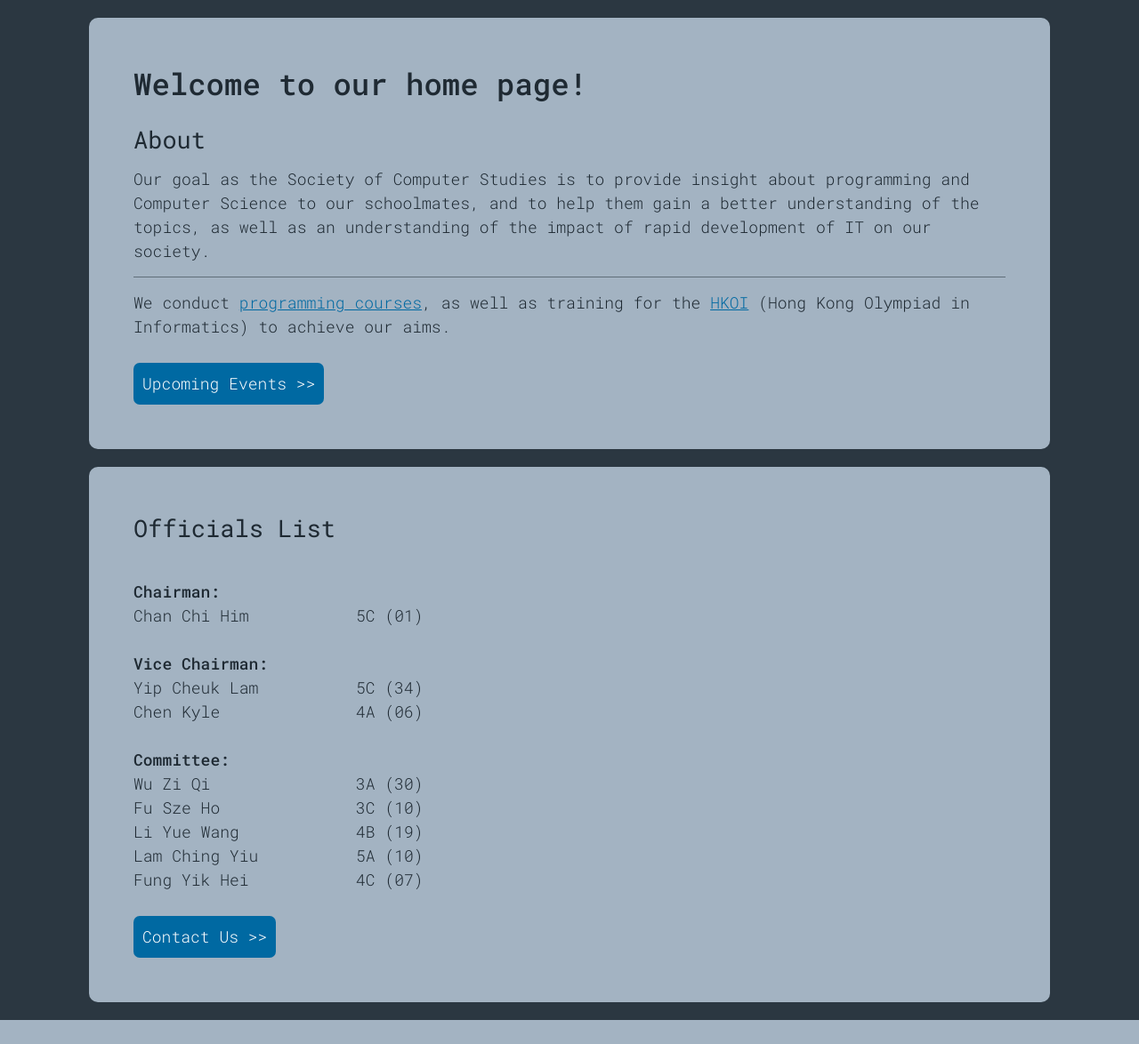
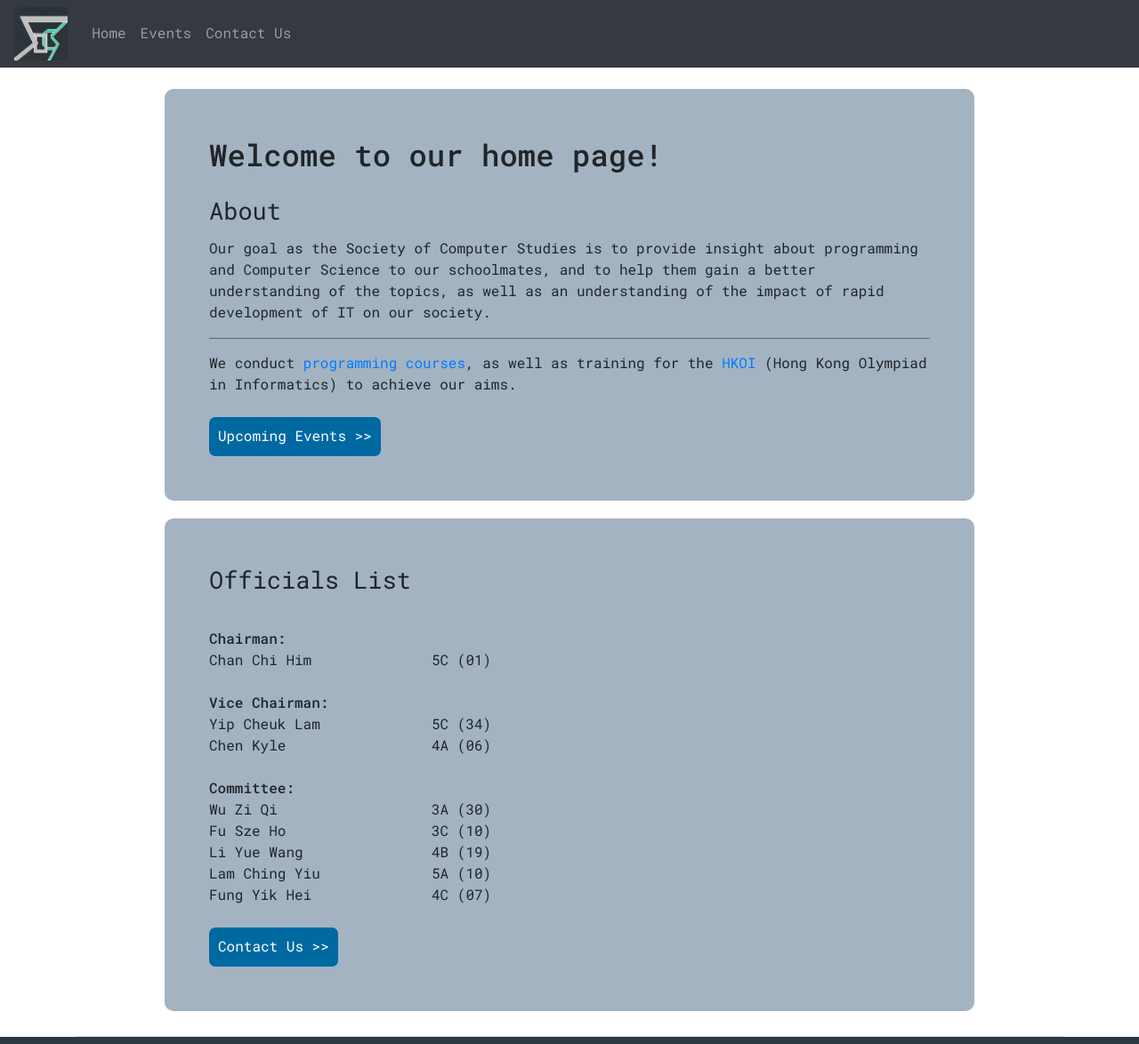
Before and after one commit to qccomputerso/socs_web, a Django app: page / in a window 1280 px wide. Shown: the whole page at 89% size. Before the commit the page ends 1147 px from the top, so only its background shows below. Run offline with Django 3.2, Linux system fonts and the light colour scheme; some libraries are stand-ins or nearby versions.

Commit message:
add nav-bar bt with bug

```diff
--- a/smw_web/settings.py
+++ b/smw_web/settings.py
@@ -32,6 +32,7 @@ ALLOWED_HOSTS = []
 
 INSTALLED_APPS = [
     'smw_webs',
+    'bootstrap4',
 
     'django.contrib.admin',
     'django.contrib.auth',
--- /dev/null
+++ b/smw_webs/templates/smw_webs/base.html
@@ -0,0 +1,51 @@
+<!DOCTYPE html>
+<html lang="en">
+
+{% load static %}
+{% load bootstrap4 %}
+
+<head>
+    <meta charset="UTF-8">
+    <meta name="viewport" content="width=device-width, initial-scale=1.0">
+    <link rel="stylesheet" href="{% static 'css/style.css' %}">
+    <link rel="shortcut icon" type="image/png" href="{% static 'images/socs-logo.png' %}"/>
+    <title>QC SoCS</title>
+
+    {% bootstrap_css %}
+    {% bootstrap_javascript jquery='full' %}
+
+</head>
+
+<body>
+    <nav class="navbar navbar-expand-md navbar-dark bg-dark mb-4">
+        <a href="{% url 'smw_webs:index' %}"><img src="{% static 'images/socs-logo.png' %}" width="60" height="60"/></a>
+        <button class="navbar-toggler" type="button" data-toggle="collapse" data-target="#navbarCollapse" aria-controls="navbarCollapse" aria-expanded="false" aria-label="Toggle navigation"><span class="navbar-toggler-icon"></span></button>
+        <div class="collapse navbar-collapse" id="navbarCollapse">
+            <ul class="navbar-nav mr-auto">
+                <li class="nav-item">
+                    <a class="nav-link" href="{% url 'smw_webs:index' %}">&nbsp;&nbsp;Home</a>
+                </li>
+                <li class="nav-item">
+                    <a class="nav-link" href="{% url 'smw_webs:events' %}">Events</a>                    </li>
+                <li class="nav-item">
+                    <a class="nav-link" href="{% url 'smw_webs:contact' %}">Contact Us</a>
+                </li>
+            </ul>
+        </div>
+    </nav>
+
+    <main role="main" class="container">
+        <div class="pb-2 mb-2 border-bottom">
+            {% block page_header %}{% endblock page_header %}
+        </div>
+
+
+        <div>
+            {% block content %}{% endblock content %}
+        </div>
+
+    </main>
+
+</body>
+
+</html>
--- a/smw_webs/templates/smw_webs/index.html
+++ b/smw_webs/templates/smw_webs/index.html
@@ -1,16 +1,9 @@
-<!DOCTYPE html>
-<html lang="en">
-
+{% extends "smw_webs/base.html" %}
 {% load static %}
-
-<head>
-	<meta charset="UTF-8">
-	<meta name="viewport" content="width=device-width, initial-scale=1.0">
-	<link rel="stylesheet" href="{% static 'css/style.css' %}">
-	<link rel="shortcut icon" type="image/png" href="{% static 'images/socs-logo.png' %}"/>
-	<title>QC SoCS</title>
-</head>
-<body>
+{% block css %}
+<link rel="stylesheet" type="text/css" href="{% static 'style.css' %}">
+{% endblock %}
+{% block page_header %}
 	<div class="c-tab-content">
 		<span class="o-heading">Welcome to our home page!</span>
 		<br>
@@ -62,5 +55,4 @@
 		<br>
 		<div class="o-link-button" onclick="alert('lig- I have been advised not to continue this joke any further')">Contact Us >></div>
 	</div>
-</body>
-</html>
+{% endblock page_header %}
```
